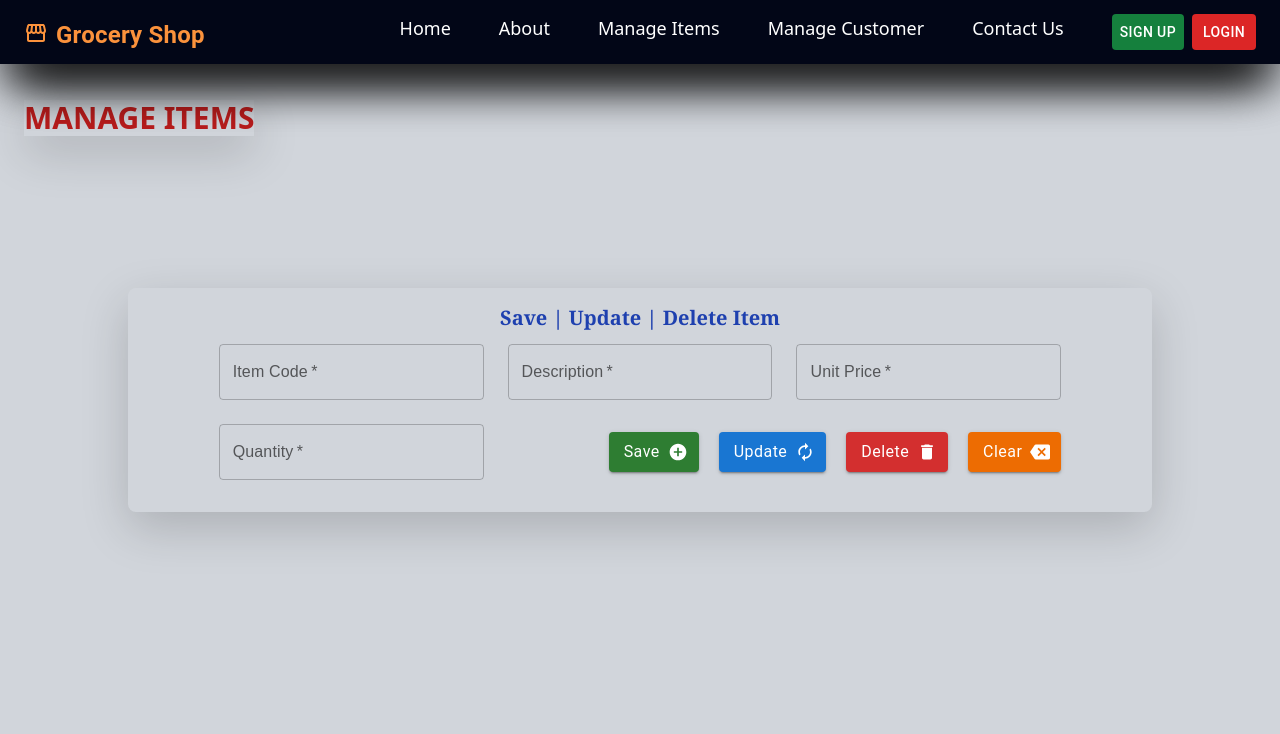
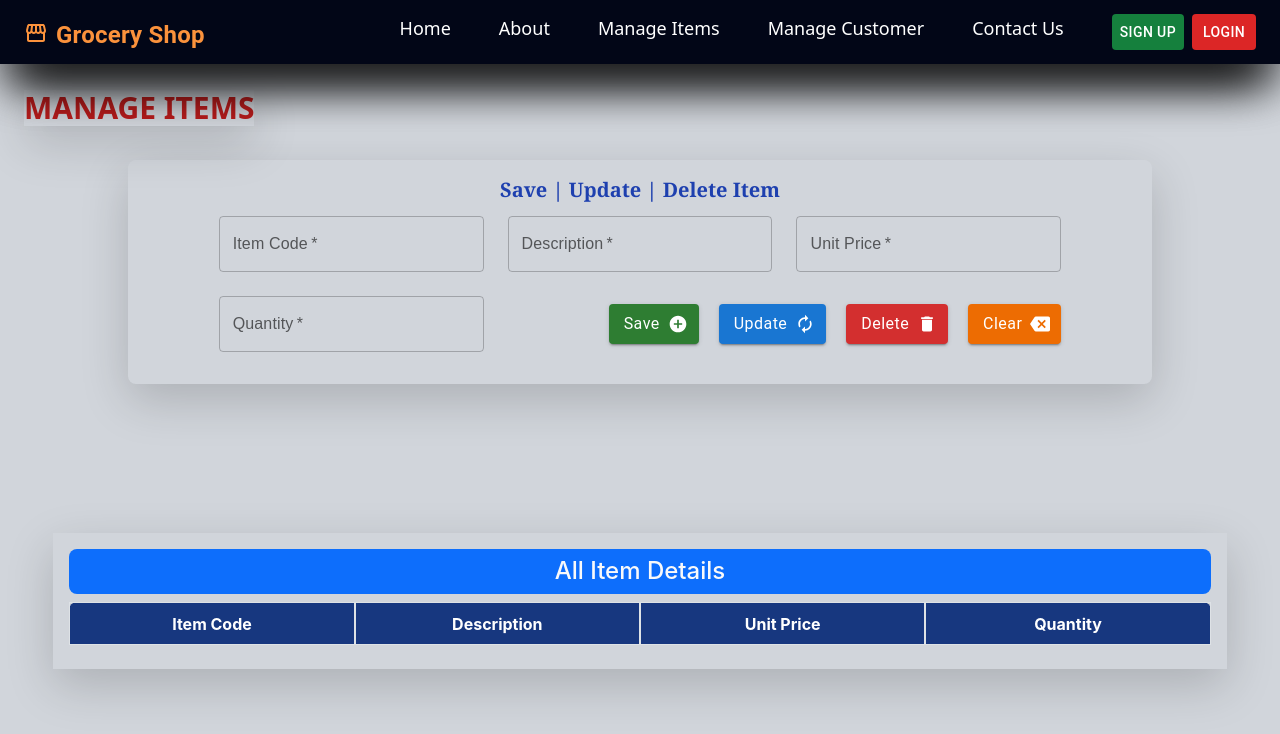
Before and after one commit to AbhiWPA/MERN-Application, a React (Create React App) app in the folder frontend/: page /items in a window 1280 px wide. Shown: the top 734 px of the page. Built offline with nearby package versions, Linux system fonts and the light colour scheme.

Commit message:
Content updated

```diff
--- a/frontend/src/components/Table/Table.js
+++ b/frontend/src/components/Table/Table.js
@@ -0,0 +1,121 @@
+import { Button } from "@mui/material"
+import React from "react"
+
+const Table = ({tblName,
+  tblHeight,
+  tblHeaders,
+  tblData,
+  handleTblRowClick}) => {
+  const handleRowClick = tableRow => {
+    const textValue = tableRow
+    // console.log(textValue);
+    if (handleTblRowClick) {
+      handleTblRowClick(tableRow)
+    }
+  }
+
+  // let tblHeaderStyles = `grid grid-cols-${tblHeaders.length} h-full`;
+  let tblHeaderStyles = {
+    display: "grid",
+    gridTemplateColumns: `repeat(${tblHeaders.length}, minmax(0, 1fr))`
+  }
+
+  // let tblDataRow = `grid grid-cols-${tblHeaders.length} cursor-pointer`;
+  let tblDataRow = {
+    display: "grid",
+    gridTemplateColumns: `repeat(${tblHeaders.length}, minmax(0, 1fr))`,
+    minHeight: "60px"
+  }
+
+  // let tableHeight = `!h-[${tblHeight}]`;
+  const tableHeight = {
+    height: `${tblHeight}`
+  }
+
+  return (
+    <section id="tblContainer">
+      <section
+        className="flex flex-col h-50 shadow-lg items-center
+        pt-3 px-3"
+      >
+        <h3
+          className="text-center bg-[#0D6EFC] p-2 text-[rgb(248,249,250)] mb-2 rounded-[8px] w-full text-[24px]"
+          style={{ fontWeight: "500", lineHeight: "28.8px" }}
+        >
+          {/* Your Items Cart */}
+          {tblName}
+        </h3>
+        <div className="w-full pb-6 rounded-2 overflow-x-auto scroll-smooth">
+          <table className="table-fixed border-collapse grid grid-cols-1">
+            <thead
+              className="text-white grid grid-cols-1 h-[43px]"
+              style={{
+                background: "#17377f",
+                borderTopLeftRadius: "8px",
+                borderTopRightRadius: "8px"
+              }}
+            >
+              <tr style={tblHeaderStyles}>
+                {tblHeaders.map((header, index) => (
+                  <th
+                    key={index}
+                    className="h-full border border-slate-300 flex justify-center items-center"
+                  >
+                    {header}
+                  </th>
+                ))}
+              </tr>
+            </thead>
+
+            <tbody style={tableHeight} className="cursor-pointer">
+              {tblData.map((dataRow, index) => (
+                <tr
+                  onClick={() => handleRowClick(dataRow)}
+                  key={index}
+                  style={tblDataRow}
+                >
+                  {dataRow.map((data, index) => (
+                    <td
+                      key={index}
+                      className="border border-slate-300 p-2 flex items-center justify-center"
+                    >
+                      {data === "Cancel" ? (
+                        <Button
+                          className="!px-[10px] !capitalize !font-poppins !font-normal !text-[15px]"
+                          variant="contained"
+                          color="error"
+                        >
+                          {data}
+                        </Button>
+                      ) : data == "Deny" ? (
+                        <Button
+                          className="!px-[10px] !capitalize !font-poppins !font-normal !text-[15px]"
+                          variant="contained"
+                          color="error"
+                        >
+                          {data}
+                        </Button>
+                      ) : data == "Accept" ? (
+                        <Button
+                          className="!px-[10px] !capitalize !font-poppins !font-normal !text-[15px]"
+                          variant="contained"
+                          color="success"
+                        >
+                          {data}
+                        </Button>
+                      ) : (
+                        data
+                      )}
+                    </td>
+                  ))}
+                </tr>
+              ))}
+            </tbody>
+          </table>
+        </div>
+      </section>
+    </section>
+  )
+}
+
+export default Table
--- a/frontend/src/pages/Items.js
+++ b/frontend/src/pages/Items.js
@@ -1,4 +1,4 @@
-import React from 'react'
+import React, { useEffect, useState } from 'react'
 import Header from '../components/Layout/Header'
 import { TextField } from '@mui/material'
 import Form from '../components/Form/Form'
@@ -6,18 +6,47 @@ import AddCircleIcon from "@mui/icons-material/AddCircle";
 import AutorenewIcon from "@mui/icons-material/Autorenew";
 import DeleteIcon from "@mui/icons-material/Delete";
 import BackspaceIcon from "@mui/icons-material/Backspace";
+import Table from '../components/Table/Table';
 
 const Items = () => {
+  const [allCustomersList, setAllCustomersList] = useState([]);
+
+  const handleTableRowClick = (tableRow) => {
+    console.log(tableRow);
+  }
+
+  // useEffect(() => {
+  //   let customerArray = [
+  //     [
+  //       "C001", "Kamal", "Galle", "077777777"
+  //     ],
+
+  //     [
+  //       "C001", "Kamal", "Galle", "077777777"
+  //     ],
+  //   ];
+
+  //   setAllCustomersList(customerArray)
+  // });
+
+  const tblHeaders = ["Header 1", "Header 2", "Header 3"];
+  const tblData = [
+    ["Data 1", "Data 2", "Data 3"],
+    ["Data 4", "Data 5", "Data 6"],
+    // Add more data rows as needed
+  ];
+  const tableHeight = "300px"; // Adjust the height as needed
+
   return (
     <div>
       <Header />
 
       <section>
-        <div style={{display: 'inline-block', marginTop: '20px'}}>
+        <div style={{display: 'inline-block', marginTop: '10px'}}>
           <h2 className='ml-6 text-3xl text-red-700 font-bold font-sans inline-block shadow-black shadow-lg'>MANAGE ITEMS</h2>
         </div>
 
-        <div className='absolute top-0 bottom-0 left-0 right-0 m-auto ms-auto shadow-lg shadow-black h-56 w-4/5 rounded-lg'>
+        <div className='absolute top-40 left-0 right-0 m-auto ms-auto shadow-lg shadow-black h-56 w-4/5 rounded-lg'>
           <h3 className='text-xl text-blue-800 font-serif font-bold text-center mt-3'>Save | Update | Delete Item</h3>
 
           <div className='absolute top-0 bottom-0 left-0 right-0 m-auto ms-auto w-11/12 h-2/4 inline-block space-x-6'>
@@ -107,6 +136,22 @@ const Items = () => {
 
       </section>
 
+      <div className='absolute top-2/3 left-0 right-0 m-auto w-11/12 h-1/3'>
+      <Table
+          tblName="All Item Details"
+          tblHeight="auto"
+          tblHeaders={[
+            "Item Code",
+            "Description",
+            "Unit Price",
+            "Quantity",
+          ]}
+          tblData={allCustomersList.map((customerArray) => customerArray)}
+          handleTblRowClick={handleTableRowClick}
+        />
+      </div>
+
+
     </div>
   )
 }
```
